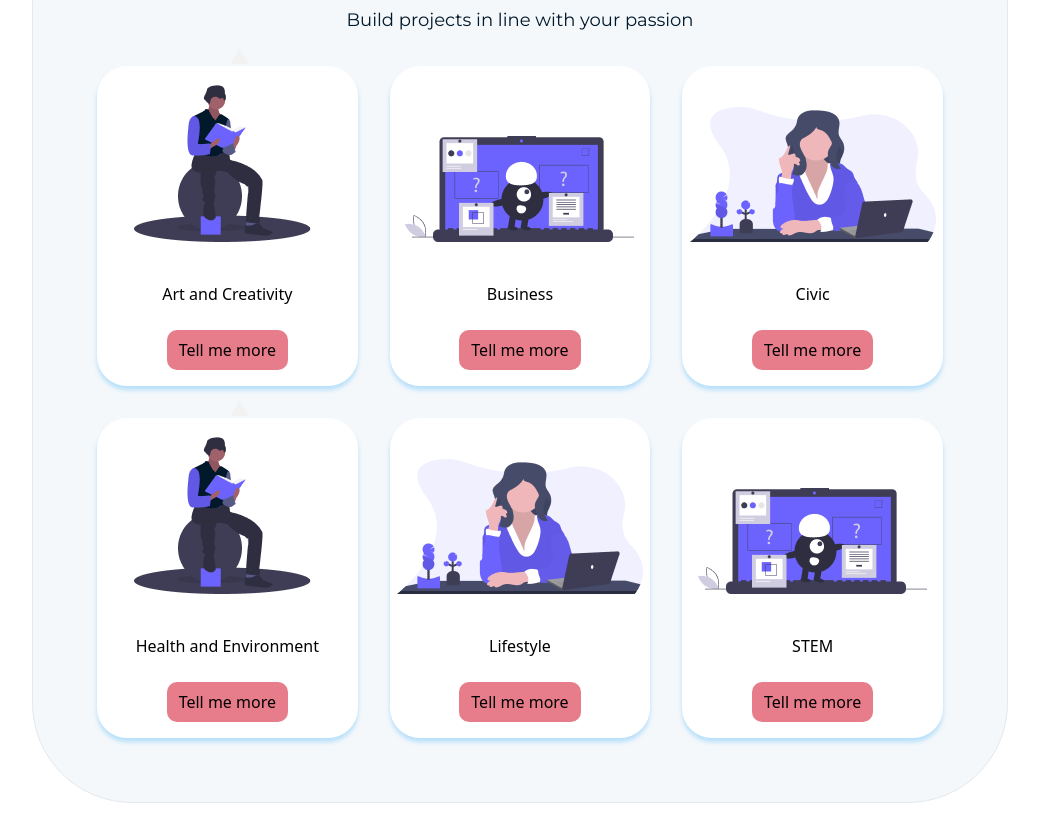
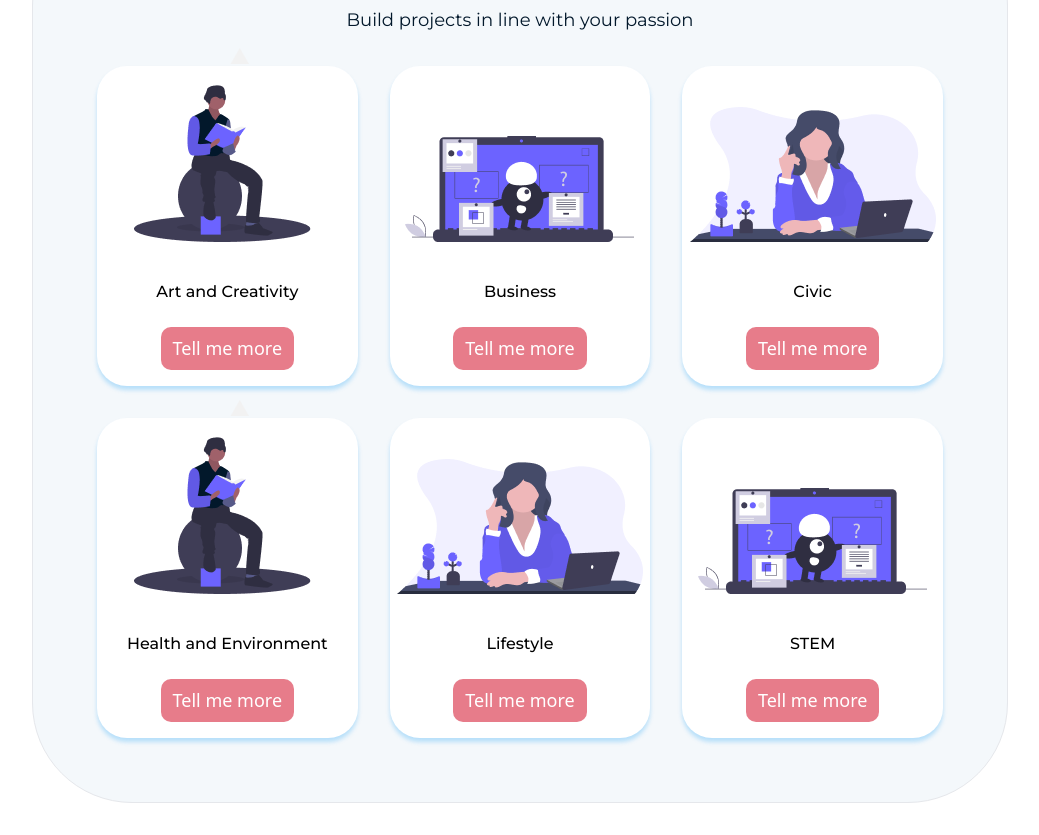
Before and after one commit to Dreezy305/scholarton-front-end, a React (Vite) app: page / in a window 1280 px wide. Shown: the part 2741-3576 px from the top of the page, without its empty margins (120-1159 px from the left). Built offline with nearby package versions, Linux system fonts and the light colour scheme.

Commit message:
our categories

```diff
--- a/src/components/Card/Card.tsx
+++ b/src/components/Card/Card.tsx
@@ -29,9 +29,11 @@ const Card = ({ icon, text, type }: smallCardProps) =>
         {type === "CATEGORY" && (
           <div className="bg-white rounded-[30px] flex flex-col px-4 space-y-4 items-center text-center h-80 card-shadow relative">
             {icon}
-            <p className="absolute bottom-20">{text}</p>
+            <p className="absolute bottom-20 font-MontserratMedium font-medium text-base leading-7">
+              {text}
+            </p>
             <button
-              className="rounded-[10px] text-center px-3 py-2 items-center whitespace-nowrap absolute bottom-4 mb-4"
+              className="rounded-[10px] text-center px-3 py-2 items-center whitespace-nowrap absolute bottom-4 mb-4 text-white text-[18px]"
               style={{ background: "rgba(215, 38, 61, 0.6)" }}
             >
               Tell me more
```
